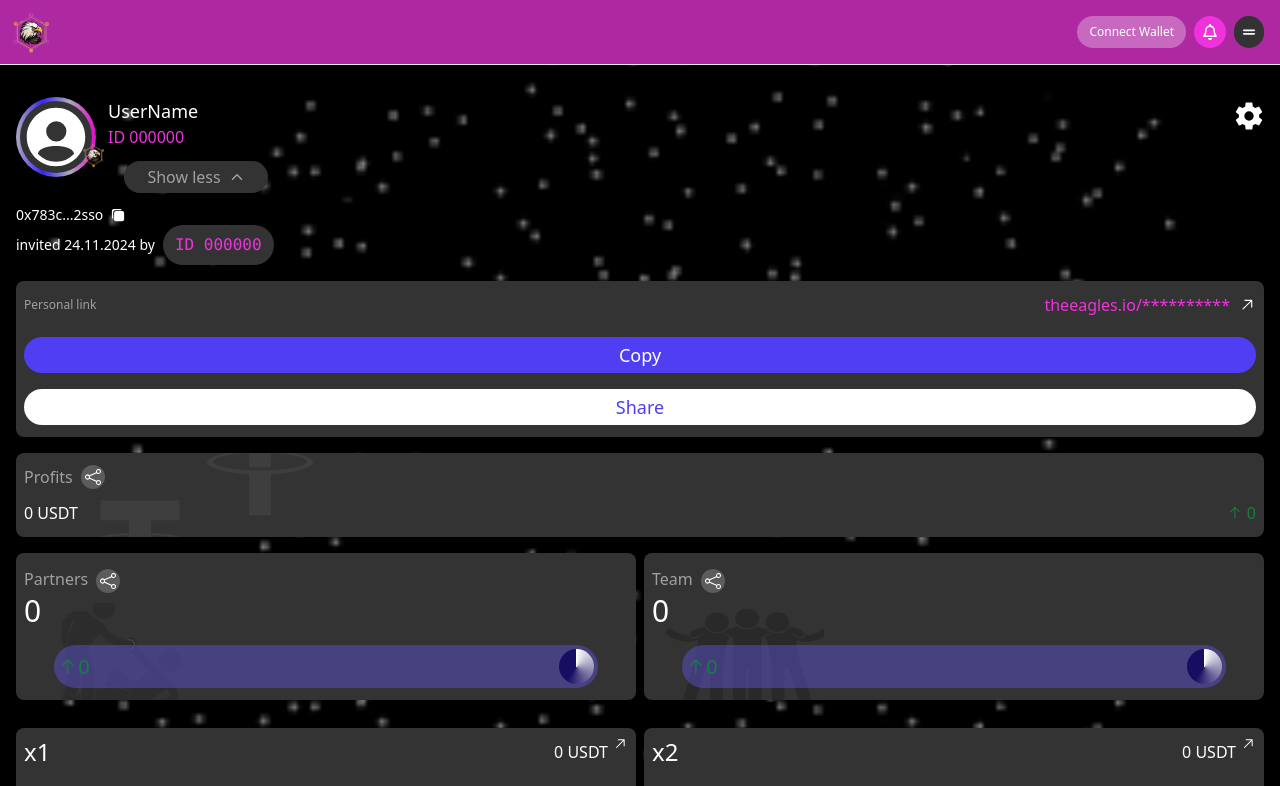
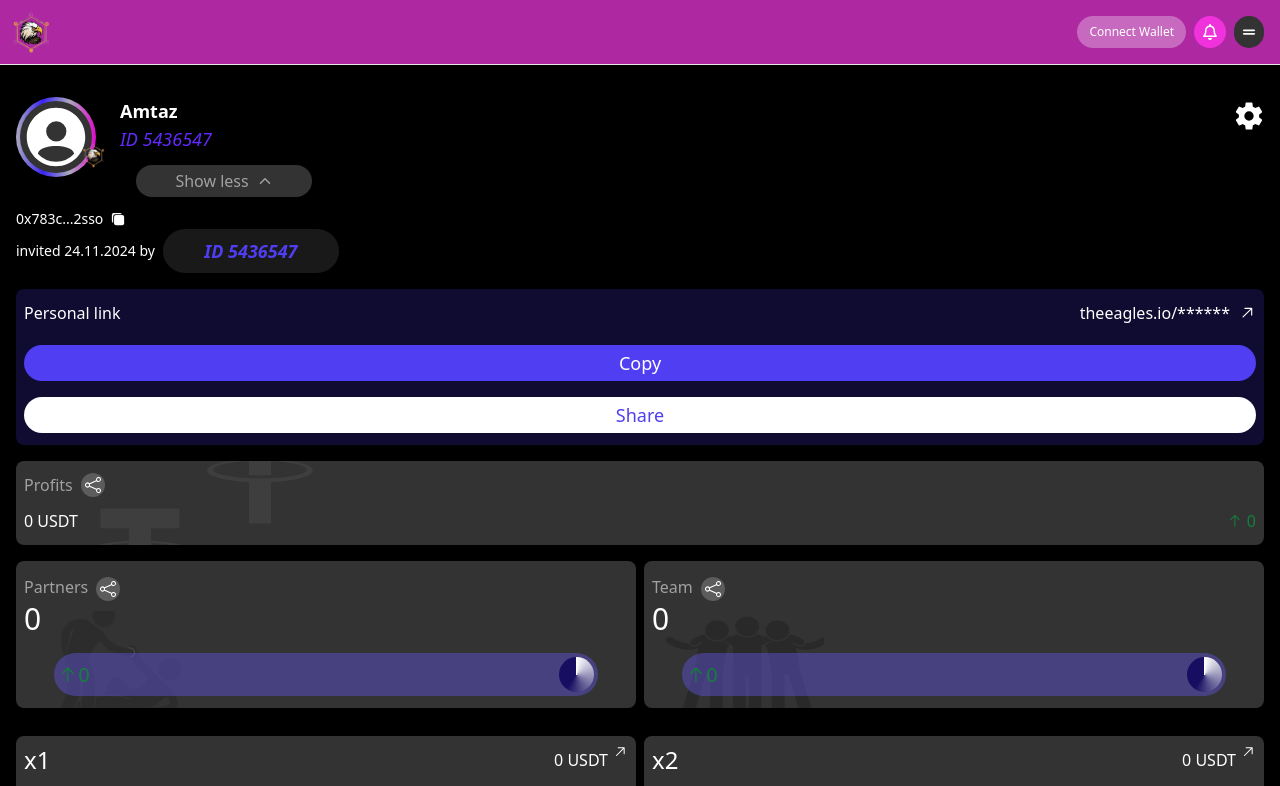
Before and after one commit to Awais-Ishaq-Ai/TheEagles.io, a React (Vite) app: page /home in a window 1280 px wide. Shown: the top 786 px of the page. Built offline with nearby package versions, Linux system fonts and the light colour scheme.

Commit message:
making some theme changes

```diff
--- a/src/App.css
+++ b/src/App.css
@@ -66,25 +66,6 @@ body {
   background-position: center;
 }
 
-.homebg {
-  position: relative;
-  background-image: url('/assets/HomeImages/BlockChain.png');
-  background-repeat: repeat;
-  background-position: top center;
-  background-size: contain;
-}
-
-.homebg::before {
-  content: '';
-  position: absolute;
-  top: 0;
-  left: 0;
-  right: 0;
-  bottom: 0;
-  background-color: rgba(0, 0, 0, 0.5);
-  z-index: 1;
-}
-
 .homebg > * {
   position: relative;
   z-index: 2;
--- a/src/Components/Login/USDTlogin.jsx
+++ b/src/Components/Login/USDTlogin.jsx
@@ -4,12 +4,12 @@ import USDT from '/assets/LoginImages/tether.png';
 const USDTlogin = () => {
   return (
     <>
-      <div className='bg-Background h-auto w-full px-3 py-5 mt-6 rounded-lg'>
+      <div className='bg-zinc-900 h-auto w-full px-3 py-5 mt-6 rounded-lg'>
         <div className='flex justify-between text-textColor3 font-bold text-3xl'>
           <h1>USDT</h1>
           <img src={USDT} alt='' className='h-10 w-10' />
         </div>
-        <div className='text-textColor2 text-sm font-medium mt-5 space-y-5'>
+        <div className='text-gray-200 text-sm font-medium mt-5 space-y-5'>
           <div className='leading-4'>
             <p>Advantages:</p>
             <p>Stablecoin is pegged to the value of the dollar</p>
@@ -27,7 +27,7 @@ const USDTlogin = () => {
           </p>
         </div>
         <Link to='/auth'>
-          <div className='bg-gradient-to-r from-[#5b4fc6] to-[#170e61] w-3/4 mx-auto flex items-center justify-center px-8 py-3 mt-12 text-textColor3 font-medium rounded-lg'>
+          <div className='bg-gradient-to-r from-[#5b4fc6] to-[#170e61] w-3/4 mx-auto flex items-center justify-center px-8 py-3 mt-12 text-textColor3 font-medium rounded-full'>
             <button>Login USDT</button>
           </div>
         </Link>
--- a/src/Pages/Authenticate.jsx
+++ b/src/Pages/Authenticate.jsx
@@ -198,7 +198,7 @@ const Authenticate = () => {
             </div>
           </div>
           <Link to='/passId'>
-            <div className='mt-5 bg-Background text-textColor2 rounded-lg flex items-center gap-6 py-5 px-3'>
+            <div className='mt-5 bg-zinc-900 text-textColor2 rounded-lg flex items-center gap-6 py-5 px-3'>
               <div className='h-16 w-16 bg-textColor3 rounded-full flex justify-center items-center'>
                 <img
                   src='/assets/AuthImages/trust.png'
@@ -215,7 +215,7 @@ const Authenticate = () => {
             </div>
           </Link>
           <Link to='#'>
-            <div className='mt-3 bg-Background text-textColor2 rounded-lg flex items-center gap-6 py-5 px-3'>
+            <div className='mt-3 bg-zinc-900 text-textColor2 rounded-lg flex items-center gap-6 py-5 px-3'>
               <div className='h-16 w-16 bg-textColor3 rounded-full flex justify-center items-center'>
                 <img
                   src='/assets/AuthImages/pocket.png'
@@ -232,7 +232,7 @@ const Authenticate = () => {
             </div>
           </Link>
           <Link to='#'>
-            <div className='mt-3 bg-Background text-textColor2 rounded-lg flex items-center gap-6 py-5 px-3'>
+            <div className='mt-3 bg-zinc-900 text-textColor2 rounded-lg flex items-center gap-6 py-5 px-3'>
               <div className='h-16 w-16 bg-textColor3 rounded-full flex justify-center items-center'>
                 <img
                   src='/assets/AuthImages/Mask.png'
--- a/src/Pages/Home.jsx
+++ b/src/Pages/Home.jsx
@@ -29,7 +29,7 @@ const Home = () => {
       <div className='w-full px-4 pt-8 homebg'>
         <div>
           <div className='h-auto flex justify-between'>
-            <div className='flex gap-3'>
+            <div className='flex gap-6'>
               <div className='gradient-border h-20 w-20 rounded-full'>
                 <div className='relative flex items-center justify-center text-white h-full w-full rounded-full bg-Background'>
                   <p className='text-[#bcbcbc]'>
@@ -43,10 +43,12 @@ const Home = () => {
                 </div>
               </div>
               <div className='text-textColor3'>
-                <h1 className='text-lg'>UserName</h1>
-                <p className='text-base text-[#f032dd]'>ID 000000</p>
+                <h1 className='text-lg font-semibold font-sans'>Amtaz</h1>
+                <p className='text-lg text-[#622aff] italic font-medium'>
+                  ID 5436547
+                </p>
                 <button
-                  className='ms-4 mt-3 text-base flex gap-2 items-center justify-center bg-Background text-textColor2 w-36 py-1 rounded-full'
+                  className='ms-4 mt-3 text-base flex gap-2 items-center justify-center bg-Background text-textColor2 w-44 py-1 rounded-full'
                   onClick={() => setShowDetails(!showDetails)}
                 >
                   {showDetails ? 'Show less' : 'Show more'}
@@ -75,18 +77,18 @@ const Home = () => {
               </div>
               <div className='flex gap-2 items-center text-textColor3 text-sm'>
                 <p>invited 24.11.2024 by</p>
-                <p className='px-3 py-2 text-[#f032dd] font-medium text-base bg-Background rounded-full font-mono'>
-                  ID 000000
+                <p className='px-3 py-2 w-44 flex justify-center text-textColor font-semibold text-lg bg-Background bg-opacity-50 rounded-full italic'>
+                  ID 5436547
                 </p>
               </div>
             </div>
           )}
         </div>
-        <div className='bg-Background w-full px-2 py-3 rounded-lg mt-4'>
-          <div className='flex items-center justify-between text-xs mb-5'>
-            <h5 className='text-textColor2'>Personal link</h5>
-            <p className='text-[#f032dd] text-base font-medium flex gap-2 items-center'>
-              theeagles.io/**********
+        <div className='bg-textColor bg-opacity-20 w-full px-2 py-3 rounded-lg mt-4'>
+          <div className='flex items-center justify-between text-base mb-5'>
+            <h5 className='text-textColor3'>Personal link</h5>
+            <p className='text-textColor3 text-base font-sans font-medium flex gap-2 items-center'>
+              theeagles.io/******
               <span>
                 <GoArrowUpRight className='text-textColor3 text-lg' />
               </span>
--- a/src/Pages/Landingpage.jsx
+++ b/src/Pages/Landingpage.jsx
@@ -47,15 +47,15 @@ function Landingpage() {
           style={{ backgroundImage: `url(${back})` }}
         >
           <div className='h-[39vh] w-full bg-[#8080806c] relative flex flex-col justify-center items-center'>
-            <p className='text-3xl font-medium text-transparent bg-clip-text bg-gradient-to-r from-pink-500 to-blue-500'>
-              The Eagles.io
+            <p className='text-4xl font-bold text-transparent bg-clip-text bg-gradient-to-r uppercase font-sans italic from-[#ffa14c] via-[#f24d99] via-[#ffa14c] to-[#6a2cfa]'>
+              the eagles
             </p>
             <Link to='/login' className='w-[50%]'>
-              <button className='bg-gradient-to-r from-[#5b4fc6] to-[#170e61] text-white w-full py-2 rounded-full mt-8'>
+              <button className='bg-[#622aff] text-white w-full py-2 rounded-full mt-8'>
                 Sign in
               </button>
             </Link>
-            <button className='bg-gradient-to-r from-[#5b4fc6] to-[#170e61] text-white w-[50%] py-2 rounded-full mt-3'>
+            <button className='bg-[#622aff] text-white w-[50%] py-2 rounded-full mt-3'>
               <div className='flex items-center justify-center gap-2'>
                 <Link to='/support'>Register</Link>
                 <GrLinkNext />
```
Also changed, not shown: public/logo.svg (added).
